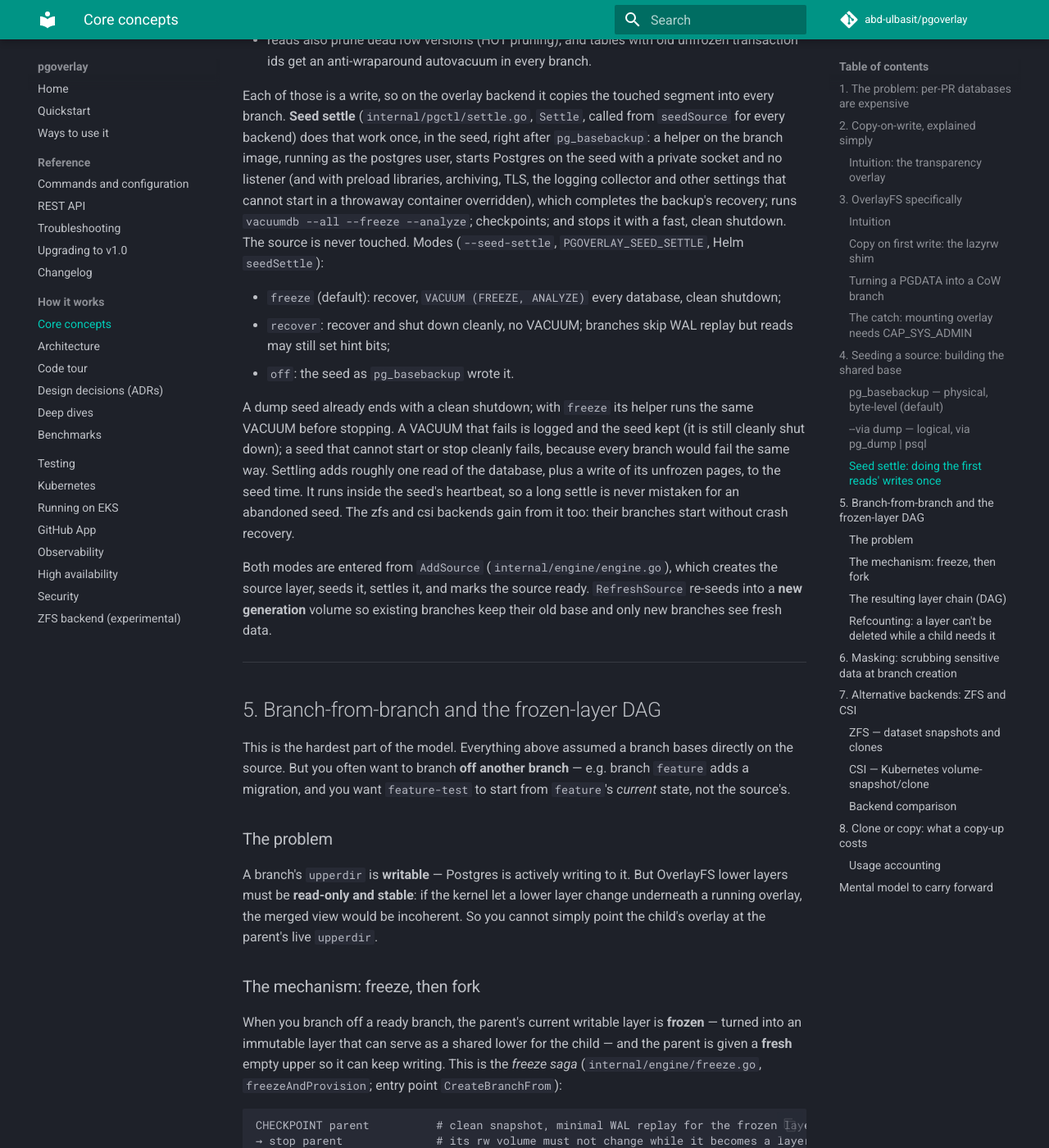
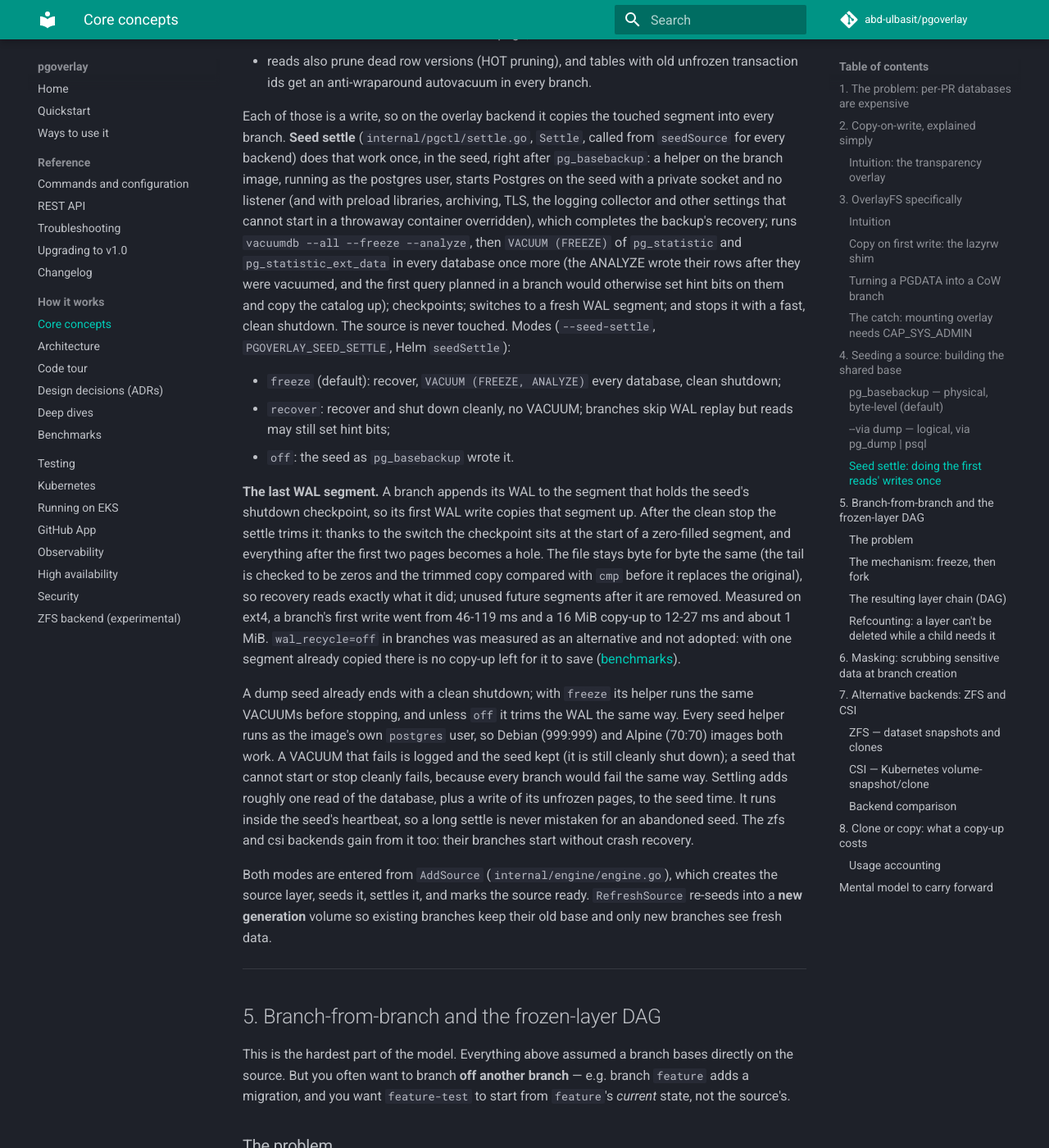
Before and after one commit to abd-ulbasit/pgoverlay, an MkDocs documentation site: the page built from docs/concepts.md, in a window 1280 px wide and 1400 px high, scrolled down 9345 px. Shown: the whole window at 82% size. Built offline with MkDocs 1.6.1 and Material for MkDocs 9.7.7, drawn with Linux system fonts in a browser that asks for light colours; comment, search, counter and statistics services are not loaded; some of the changed text lies outside the part shown.

Commit message:
docs(concepts): describe the settle as it ships and the checkpoint-time copy
The settle now freezes pg_statistic last, switches to a fresh WAL segment
before the clean stop, trims that segment to a hole after the shutdown
checkpoint and removes unused segments, and runs as the image's postgres
user. concepts, architecture, troubleshooting and the benchmarks summary
said none of that, and concepts still listed pg_statistic and a 16 MiB WAL
copy as what a read-only branch writes.

Troubleshooting and concepts section 8 now say the copy lands on whatever
writes the page out (a checkpoint, the background writer, an evicting
backend), with the measured 0.18 s UPDATE and 20.1 s CHECKPOINT, and that
--lazyrw=off pays it in the UPDATE instead.

Co-Authored-By: Claude Opus 5.5 <noreply@anthropic.com>

```diff
--- a/docs/concepts.md
+++ b/docs/concepts.md
@@ -189,11 +189,12 @@ on `eager`, and counts ready branches per mode in `pgoverlay_branch_cow_mode`. N
 the branch changes: the same stock image, the same privileges, and create time still does not
 depend on the database size.
 
-What a branch still writes after reads: nothing in table or index files. The integration run
-measured a few hundred KiB of catalog and transaction-status pages on the first read pass
-(`pg_statistic` hint bits, one page each of `pg_xact`, `pg_subtrans` and `pg_multixact`) and,
-once per branch, the current 16 MiB WAL segment when the branch first writes WAL. Both are
-constant, not proportional to the data read ([benchmarks](benchmarks.md#true-copy-on-write-v100)).
+What a branch of a settled seed still writes after reads: nothing in table or index files, and
+not `pg_statistic` either (the settle freezes it last, below). What remains is constant, not
+proportional to the data read: one page each of `pg_xact`, `pg_subtrans`, `pg_multixact` and
+`pg_control`, about 190 KB of relcache init files, and, the first time the branch writes WAL,
+its copy of the seed's last WAL segment, which the settle has trimmed to about 1 MiB allocated
+(16 MiB apparent) ([benchmarks](benchmarks.md#after-the-release-fixes-the-torture-suite)).
 
 ### Turning a PGDATA into a CoW branch
 
@@ -357,18 +358,34 @@ backend) does that work once, in the seed, right after `pg_basebackup`: a helper
 image, running as the postgres user, starts Postgres on the seed with a private socket and no
 listener (and with preload libraries, archiving, TLS, the logging collector and other settings
 that cannot start in a throwaway container overridden), which completes the backup's recovery;
-runs `vacuumdb --all --freeze --analyze`; checkpoints; and stops it with a fast, clean shutdown.
-The source is never touched. Modes (`--seed-settle`, `PGOVERLAY_SEED_SETTLE`, Helm `seedSettle`):
+runs `vacuumdb --all --freeze --analyze`, then `VACUUM (FREEZE)` of `pg_statistic` and
+`pg_statistic_ext_data` in every database once more (the ANALYZE wrote their rows after they were
+vacuumed, and the first query planned in a branch would otherwise set hint bits on them and copy
+the catalog up); checkpoints; switches to a fresh WAL segment; and stops it with a fast, clean
+shutdown. The source is never touched. Modes (`--seed-settle`, `PGOVERLAY_SEED_SETTLE`, Helm
+`seedSettle`):
 
 - `freeze` (default): recover, `VACUUM (FREEZE, ANALYZE)` every database, clean shutdown;
 - `recover`: recover and shut down cleanly, no VACUUM; branches skip WAL replay but reads may
   still set hint bits;
 - `off`: the seed as `pg_basebackup` wrote it.
 
-A dump seed already ends with a clean shutdown; with `freeze` its helper runs the same VACUUM
-before stopping. A VACUUM that fails is logged and the seed kept (it is still cleanly shut
-down); a seed that cannot start or stop cleanly fails, because every branch would fail the same
-way. Settling adds roughly one read of the database, plus a write of its unfrozen pages, to the
+**The last WAL segment.** A branch appends its WAL to the segment that holds the seed's
+shutdown checkpoint, so its first WAL write copies that segment up. After the clean stop the
+settle trims it: thanks to the switch the checkpoint sits at the start of a zero-filled segment,
+and everything after the first two pages becomes a hole. The file stays byte for byte the same
+(the tail is checked to be zeros and the trimmed copy compared with `cmp` before it replaces the
+original), so recovery reads exactly what it did; unused future segments after it are removed.
+Measured on ext4, a branch's first write went from 46-119 ms and a 16 MiB copy-up to 12-27 ms and
+about 1 MiB. `wal_recycle=off` in branches was measured as an alternative and not adopted: with
+one segment already copied there is no copy-up left for it to save
+([benchmarks](benchmarks.md#after-the-release-fixes-the-torture-suite)).
+
+A dump seed already ends with a clean shutdown; with `freeze` its helper runs the same VACUUMs
+before stopping, and unless `off` it trims the WAL the same way. Every seed helper runs as the
+image's own `postgres` user, so Debian (999:999) and Alpine (70:70) images both work. A VACUUM
+that fails is logged and the seed kept (it is still cleanly shut down); a seed that cannot start
+or stop cleanly fails, because every branch would fail the same way. Settling adds roughly one read of the database, plus a write of its unfrozen pages, to the
 seed time. It runs inside the seed's heartbeat, so a long settle is never mistaken for an
 abandoned seed. The zfs and csi backends gain from it too: their branches start without crash
 recovery.
@@ -574,7 +591,11 @@ up to the filesystem that holds the volumes, not to pgoverlay:
 
 - **Copy** (ext4, XFS without reflink, most others): the kernel copies the file's data. A
   1-row `UPDATE` in a 1 GiB segment copies 1 GiB into the branch, and the write waits for it.
-  After that, writes to the file go to the branch's copy.
+  That write is Postgres writing the page out, not the `UPDATE` itself, which only changes the
+  page in shared buffers: usually the next checkpoint pays (20 s for a 446 MiB segment on the
+  test host, against 0.18 s for the `UPDATE`), sometimes a backend that evicts the page. With
+  `--lazyrw=off` the `UPDATE` paid, because opening the file copied it. After that, writes to
+  the file go to the branch's copy.
 - **Clone** (XFS with `reflink=1`, btrfs): the kernel clones the file's extents. The copy-up
   takes milliseconds and no space; the branch's file shares every block with the seed until a
   block is rewritten, and then only that block is copied. That is block-level copy-on-write:
```
Also changed, not shown: docs/architecture.md (+7 -2 lines), docs/benchmarks.md (+3 -2 lines), docs/troubleshooting.md (+20 -8 lines).
